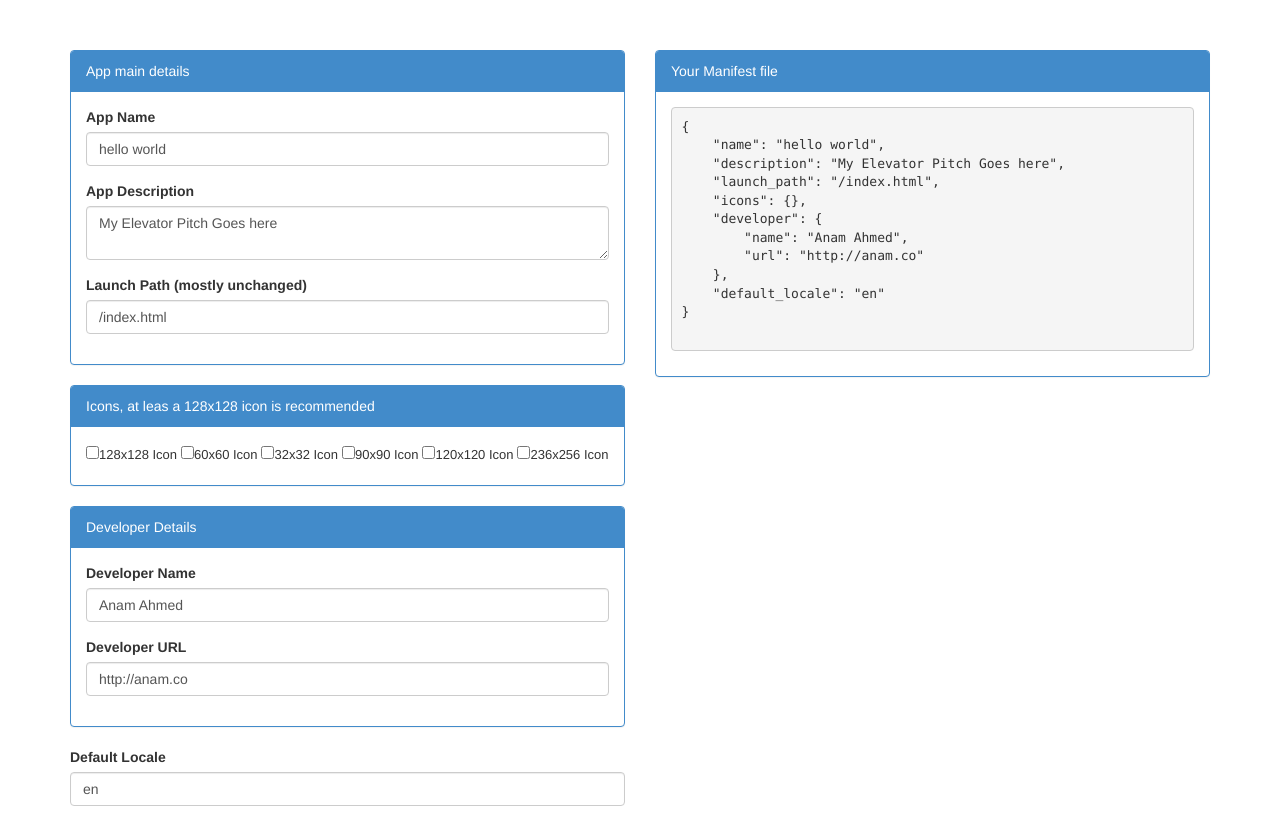
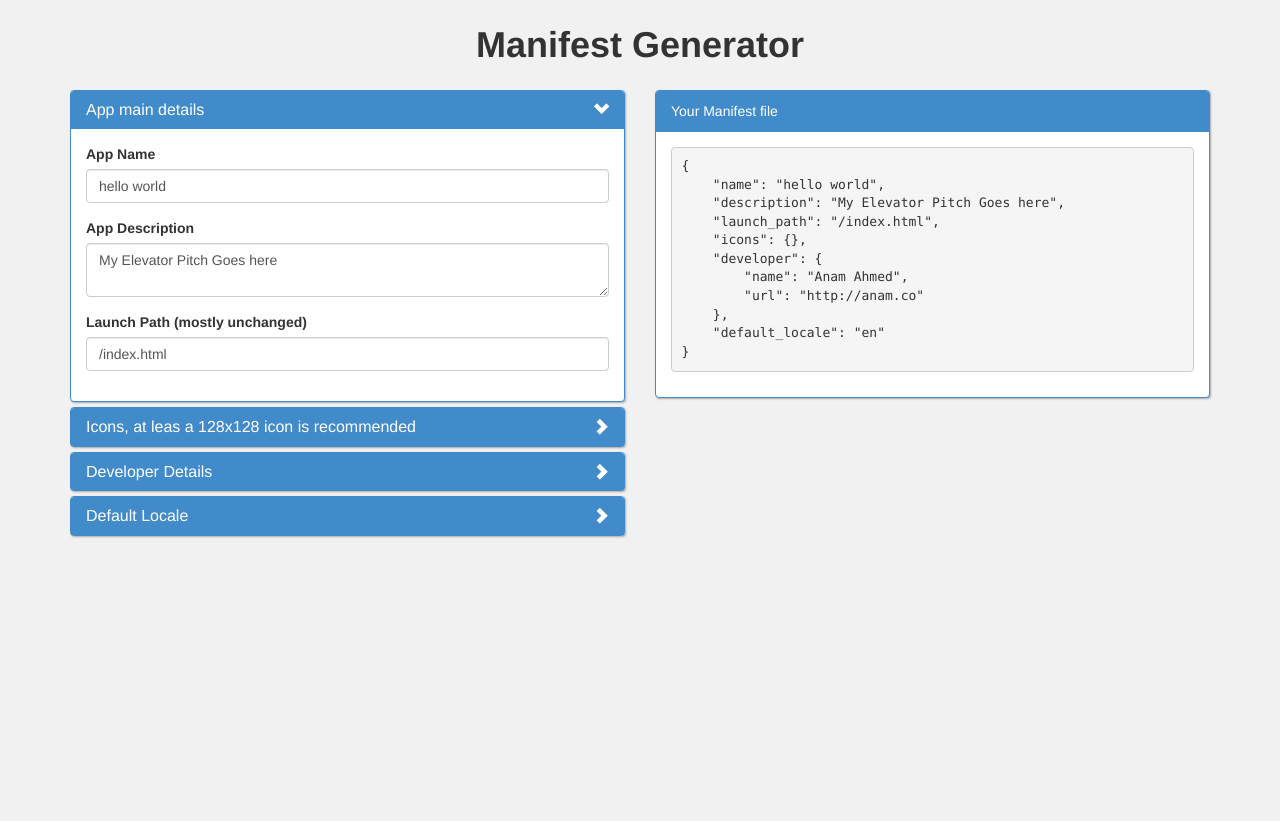
Before and after one commit to theanam/manifestgen, a website: page index.html in a window 1280 px wide. After the commit the page ends 800 px from the top, so only its background shows below. Drawn offline with Linux system fonts and the light colour scheme.

Commit message:
app.js updated

```diff
--- a/app.js
+++ b/app.js
@@ -1,6 +1,8 @@
 (function(){
-var app = angular.module("moz",[]);
-app.controller('AppController',function(){
+
+	var app = angular.module("moz",['ui.bootstrap']);
+	app.controller('AppController',function($scope){
+
 		this.appd={
 			appname:"hello world",
 			appDescription : "My Elevator Pitch Goes here",
@@ -12,7 +14,16 @@ app.controller('AppController',function(){
 
 		}
 
+		$scope.appd = this.appd;
+		$scope.oneAtATime = true;
+		$scope.status = {
+			AppMain: true
+		};
+		$scope.change = function(ico) {
+			if( !$scope['ico'+ico] ) {
+				delete $scope.appd.icons[ico];
+			}
+		}
 	});
 
-
 })();
--- a/index.html
+++ b/index.html
@@ -9,14 +9,21 @@
 <body>
 <!-- start container -->
 <div class="container" ng-controller="AppController as fxapp">
-  <div class="row rfirst"></div>
+  <div class="row rfirst">
+    <div class="col-md-12 text-center">
+      <h1>Manifest Generator</h1>
+    </div>
+  </div>
 
 	<div class="row">
 		<div class="col-md-6">
+      <accordion close-others="oneAtATime">
         <!-- start: app main details -->
-			<div class="panel panel-primary">
-				<div class="panel-heading">App main details</div>
-				<div class="panel-body">
+        <accordion-group is-open="status.AppMain" class="panel-primary">
+          <accordion-heading>
+            App main details
+            <i class="pull-right glyphicon" ng-class="{'glyphicon-chevron-down': status.AppMain, 'glyphicon-chevron-right': !status.AppMain}"></i>
+          </accordion-heading>
           <div class="form-group">
             <label for="appname">App Name</label>
             <input type="text" class="form-control" id="appname" placeholder="My Awesome App" ng-model="fxapp.appd.appname">
@@ -29,19 +36,21 @@
             <label for="launchpath">Launch Path (mostly unchanged)</label>
             <input type="text" class="form-control" id="launchpath" placeholder="Launch path, mostly /index.html" ng-model="fxapp.appd.launchPath">
           </div>
-  			</div>
-  		</div><!-- end: app main details -->
+        </accordion-group><!-- end: app main details -->
+
         <!-- start: icons -->
-      <div class="panel panel-primary">
-  			<div class="panel-heading">Icons, at leas a 128x128 icon is recommended</div>
-  			<div class="panel-body">
+        <accordion-group is-open="status.AppIcon" class="panel-primary">
+          <accordion-heading>
+            Icons, at leas a 128x128 icon is recommended
+            <i class="pull-right glyphicon" ng-class="{'glyphicon-chevron-down': status.AppIcon, 'glyphicon-chevron-right': !status.AppIcon}"></i>
+          </accordion-heading>
           <div class="ln-icon-checkbox-wrap">
-    				<label><input type="checkbox" ng-model="ico128">128x128 Icon</label>
-            <label><input type="checkbox" ng-model="ico60">60x60 Icon</label>
-            <label><input type="checkbox" ng-model="ico32">32x32 Icon</label>
-            <label><input type="checkbox" ng-model="ico90">90x90 Icon</label>
-            <label><input type="checkbox" ng-model="ico120">120x120 Icon</label>
-            <label><input type="checkbox" ng-model="ico256">236x256 Icon</label>
+            <label><input type="checkbox" ng-model="ico128" ng-change="change('128')">128x128 Icon</label>
+            <label><input type="checkbox" ng-model="ico60" ng-change="change('60')">60x60 Icon</label>
+            <label><input type="checkbox" ng-model="ico32" ng-change="change('32')">32x32 Icon</label>
+            <label><input type="checkbox" ng-model="ico90" ng-change="change('90')">90x90 Icon</label>
+            <label><input type="checkbox" ng-model="ico120" ng-change="change('120')">120x120 Icon</label>
+            <label><input type="checkbox" ng-model="ico256" ng-change="change('256')">236x256 Icon</label>
           </div><!-- end: icon checkbox wrap -->
           <div class="ln-icon-path-wrap">
             <div class="form-group" ng-show="ico128">
@@ -74,12 +83,14 @@
               <input type="text" class="form-control" placeholder="/images/256.png" ng-model="fxapp.appd.icons.256">
             </div>
           </div><!-- end: icon path wrap -->
-  			</div>
-      </div><!-- end: icons -->
+        </accordion-group><!-- end: icons -->
+
         <!-- start: developer details -->
-  		<div class="panel panel-primary">
-  			<div class="panel-heading">Developer Details</div>
-  			<div class="panel-body">
+        <accordion-group is-open="status.AppDeveloper" class="panel-primary">
+          <accordion-heading>
+            Developer Details
+            <i class="pull-right glyphicon" ng-class="{'glyphicon-chevron-down': status.AppDeveloper, 'glyphicon-chevron-right': !status.AppDeveloper}"></i>
+          </accordion-heading>
           <div class="form-group">
             <label for="Developer">Developer Name</label>
             <input type="text" class="form-control" placeholder="Anam Ahmed" ng-model="fxapp.appd.developer">
@@ -88,14 +99,18 @@
             <label for="Developer Url">Developer URL</label>
             <input type="text" class="form-control" placeholder="http://anam.co" ng-model="fxapp.appd.developerUrl">
           </div>
-  			</div>
-      </div><!-- end: developer details -->
+        </accordion-group><!-- end: developer details -->
 
-      <!-- start: default locale -->
-      <div class="form-group">
+
+        <accordion-group is-open="status.AppLocale" class="panel-primary">
+          <accordion-heading>
+            Default Locale
+            <i class="pull-right glyphicon" ng-class="{'glyphicon-chevron-down': status.AppLocale, 'glyphicon-chevron-right': !status.AppLocale}"></i>
+          </accordion-heading>
           <label for="Default Locale">Default Locale</label>
           <input type="text" class="form-control" placeholder="en" ng-model="fxapp.appd.defaultLocale">
-  		</div><!-- end: default locale -->
+        </accordion-group><!-- end: defult locale -->
+      </accordion><!-- end: accordion -->
     </div><!-- end: col 6 -->
 
     <div class="col-md-6">
@@ -114,8 +129,7 @@
         "url": "{{fxapp.appd.developerUrl}}"
     },
     "default_locale": "{{fxapp.appd.defaultLocale}}"
-}
-          </pre>
+}          </pre>
         </div>
       </div><!-- end: your manifest file -->
     </div><!-- end: col 6 -->
@@ -126,7 +140,8 @@
 <script type="text/javascript" src="bower_components/jquery/dist/jquery.min.js"></script>
 <script type="text/javascript" src="bower_components/bootstrap/dist/js/bootstrap.min.js"></script>
 <script type="text/javascript" src="bower_components/angular/angular.min.js"></script>
-<script type="text/javascript" src="bower_components/angular-bootstrap/ui-bootstrap-tpls.js"></script>
+<script type="text/javascript" src="bower_components/angular-bootstrap/ui-bootstrap-tpls.min.js"></script>
+<!--script type="text/javascript" src="bower_components/angular-bootstrap/ui-bootstrap.min.js"></script-->
 <script type="text/javascript" src="app.js"></script>
 </body>
 </html>
--- a/style.css
+++ b/style.css
@@ -1,5 +1,12 @@
+body {
+	background-color: #F1F1F1
+}
 .rfirst{
-height:50px;
+	height:50px;
+}
+.rfirst h1 {
+	font-weight: bold;
+	margin: 25px 0;
 }
 .dvn{
 	margin-top:20px;
@@ -12,3 +19,9 @@ height:50px;
 	font-size: 13px;
 	font-weight: normal;
 }
+.panel {
+	box-shadow: 1px 1px 2px 0px #aaa;
+}
+.panel-heading a {
+	cursor: pointer;
+}
```
Lines whose indentation alone changed are shown as unchanged.
